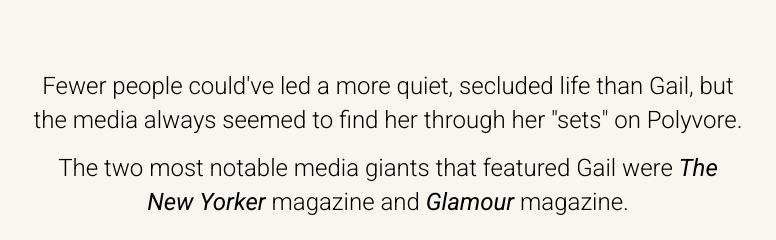
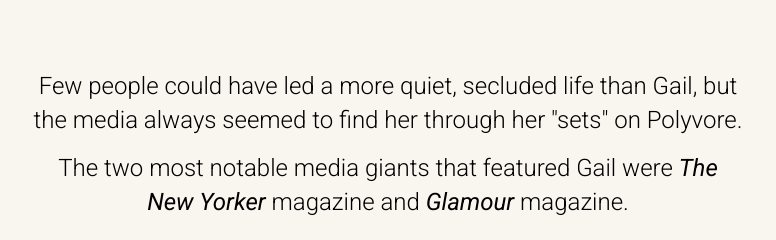
Before and after one commit to dhelmer/static-gailhelmer-basic, a plain HTML site: page media.html in a window 1280 px wide. Shown: the part 300-540 px from the top of the page, 252-1028 px from the left. Drawn offline with nearby package versions, Linux system fonts and the light colour scheme.

Commit message:
Update media.html

```diff
--- a/media.html
+++ b/media.html
@@ -49,7 +49,7 @@
       <div class="center">
         <div class="page_content__padding">
           <p class="page-intro-text">
-            Fewer people could've led a more quiet, secluded life than Gail, but the media always seemed to find her through her "sets" on Polyvore.
+            Few people could have led a more quiet, secluded life than Gail, but the media always seemed to find her through her "sets" on Polyvore.
           </p>
           <p class="page-intro-text">The two most notable media giants that featured Gail were <em>The New Yorker</em> magazine and <em>Glamour</em> magazine.</p>
 
```
